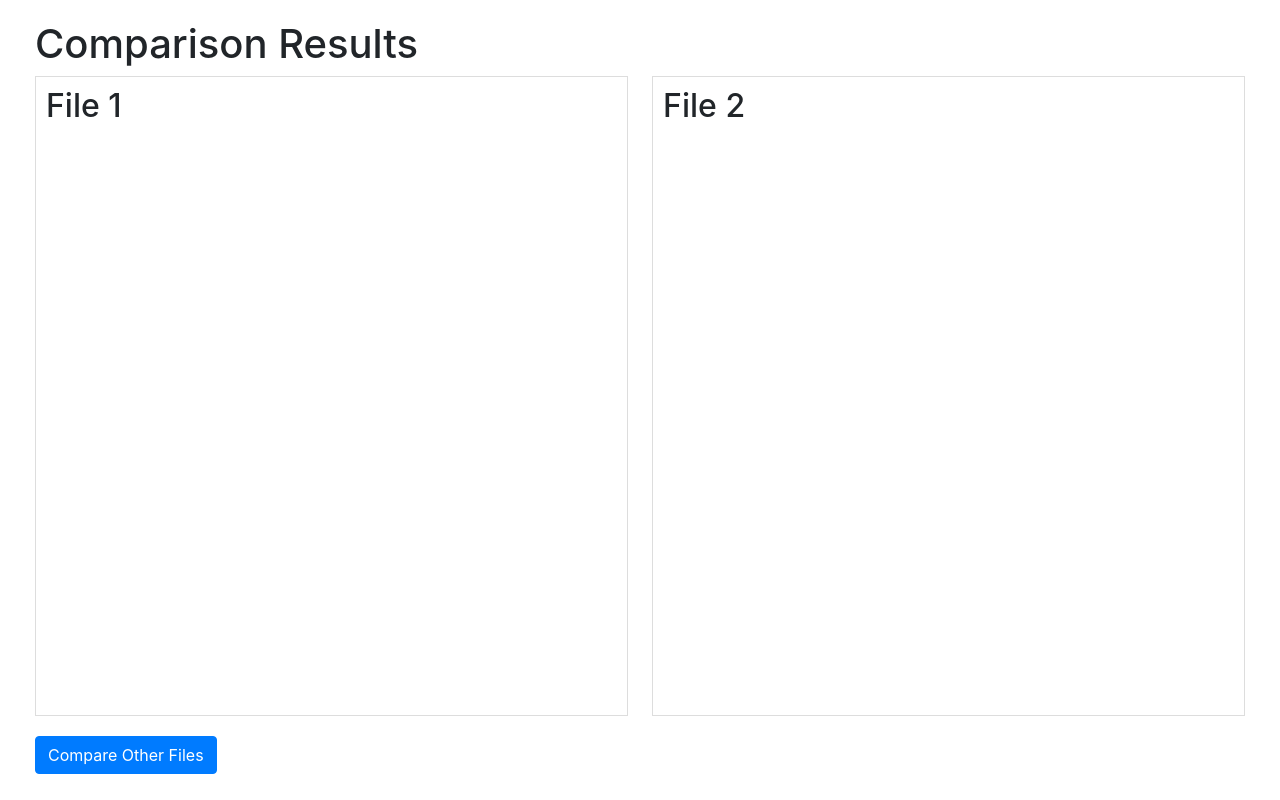
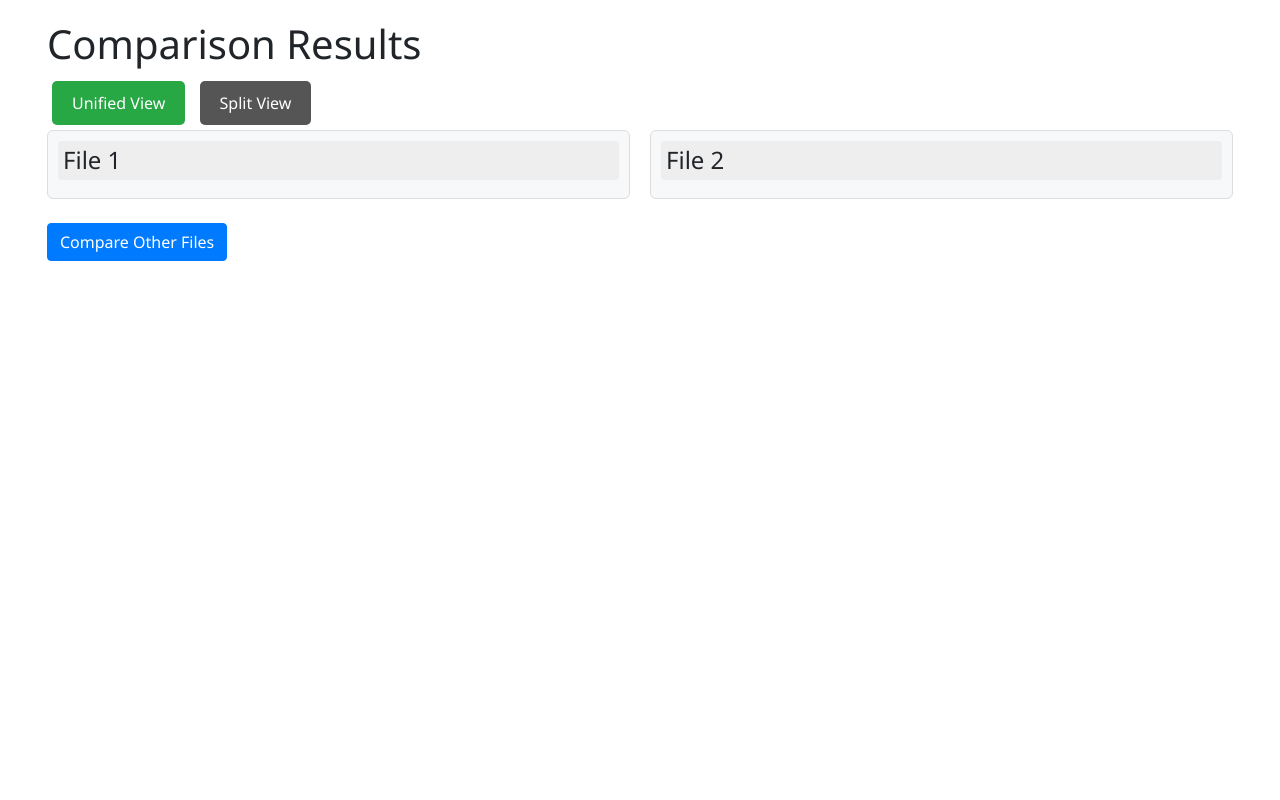
Before and after one commit to vib795/file-comparison, a Flask app: template templates/results.html in a window 1280 px wide. Run offline with Flask 3, Linux system fonts and the light colour scheme; the template is opened without the code that fills it, so the values that code supplies are empty; some libraries are stand-ins or nearby versions.

Commit message:
New format for file view.

```diff
--- a/app.py
+++ b/app.py
@@ -59,24 +59,29 @@ def index():
         file1_lines = file1_content.splitlines()
         file2_lines = file2_content.splitlines()
 
-        # Generate a diff
-        diff = difflib.ndiff(file1_lines, file2_lines)
+        # Generate unified diff
+        unified_diff = list(difflib.unified_diff(file1_lines, file2_lines, fromfile='file1', tofile='file2', lineterm=''))
+        # Generate split diff
+        diff = list(difflib.ndiff(file1_lines, file2_lines))
 
-        # Process diff for side-by-side comparison
-        diff_left, diff_right = [], []
+        # Process unified diff
+        unified_diff_processed = [(line, 'none') if line.startswith(' ') else (line, 'add') if line.startswith('+') else (line, 'del') for line in unified_diff]
+
+        # Process split diff for side-by-side comparison
+        split_diff_left, split_diff_right = [], []
         for line in diff:
             if line.startswith('-'):
-                diff_left.append((line[2:], 'del'))
-                diff_right.append(('', 'none'))
+                split_diff_left.append((line[2:], 'del'))
+                split_diff_right.append(('', 'none'))
             elif line.startswith('+'):
-                diff_left.append(('', 'none'))
-                diff_right.append((line[2:], 'add'))
+                split_diff_left.append(('', 'none'))
+                split_diff_right.append((line[2:], 'add'))
             elif line.startswith(' '):
-                diff_left.append((line[2:], 'none'))
-                diff_right.append((line[2:], 'none'))
+                split_diff_left.append((line[2:], 'none'))
+                split_diff_right.append((line[2:], 'none'))
 
         # Render the comparison results
-        return render_template('results.html', diff_left=diff_left, diff_right=diff_right)
+        return render_template('results.html', unified_diff=unified_diff_processed, split_diff_left=split_diff_left, split_diff_right=split_diff_right, view_mode="split")
 
     return render_template('index.html')
 
--- a/templates/results.html
+++ b/templates/results.html
@@ -2,68 +2,82 @@
 <html lang="en">
 <head>
     <meta charset="UTF-8">
-    <meta name="viewport" content="width=device-width, initial-scale=1.0">
     <title>Comparison Results</title>
     <link href="https://stackpath.bootstrapcdn.com/bootstrap/4.5.2/css/bootstrap.min.css" rel="stylesheet">
     <style>
-        body {
-            padding: 20px;
-            margin: 0;
-            overflow-x: hidden;
-        }
-        .diff-container {
-            display: flex;
-            justify-content: space-between;
-            margin-bottom: 20px;
-        }
-        .diff {
-            width: 49%;
-            border: 1px solid #ddd;
-            overflow-x: auto;
-            padding: 10px;
-            height: 80vh;
-            overflow-y: auto;
-        }
-        .line {
-            white-space: pre-wrap;
-            font-family: monospace;
-        }
-        .add { background-color: #e6ffed; }
-        .del { background-color: #ffeef0; }
+        body { font-family: 'Segoe UI', Tahoma, Geneva, Verdana, sans-serif; }
+        .container { max-width: 100%; width: 95%; margin-top: 20px; }
+        .diff-container { display: grid; grid-template-columns: 1fr 1fr; gap: 20px; align-items: start; }
+        .diff-full-screen { width: 100%;border: 1px solid #ddd; margin-top: 20px; overflow-x: auto; background-color: #f6f8fa; border-radius: 6px; }
+        .diff { border: 1px solid #ddd; padding: 10px; border-radius: 6px; background-color: #f6f8fa; overflow: auto; }
+        .line { padding: 0.5em 10px; font-family: monospace; font-size: 0.9em; border-left: 4px solid transparent; display: block; }
+        .file-header { background-color: #f6f8fa; font-weight: bold; }
+        .diff-header { background-color: #f6f8fa; color: #586069; }
+        .add { background-color: #e6ffed; border-left-color: #34d058; }
+        .del { background-color: #ffeef0; border-left-color: #d73a49; }
+        .none { background-color: #ffffff; }
+        .hidden { display: none; }
+        .switch-button { margin: 5px; padding: 10px 20px; border: none; border-radius: 5px; cursor: pointer; background-color: #007bff; color: white; }
+        #switchToUnified { background-color: #28a745; }
+        #switchToSplit { background-color: #555; } /* Different color for contrast */
+        h4 { background-color: #eee; padding: 5px; border-radius: 4px; }
     </style>
 </head>
 <body>
-<div class="container-fluid">
+<div class="container">
     <h1>Comparison Results</h1>
-    <div class="diff-container">
-        <div class="diff" id="diff1">
-            <h2>File 1</h2>
-            {% for line, class in diff_left %}
+    <div>
+        <button id="switchToUnified" class="switch-button">Unified View</button>
+        <button id="switchToSplit" class="switch-button">Split View</button>
+    </div>
+
+    <!-- Unified View -->
+    <div id="unifiedView" class="diff-container hidden">
+        <div class="diff-full-screen">
+            {% for line, class in unified_diff %}
+                {% if line.startswith('---') or line.startswith('+++') %}
+                    <div class="line file-header">{{ line }}</div>
+                {% elif line.startswith('@@') %}
+                    <div class="line diff-header">{{ line }}</div>
+                {% else %}
+                    <div class="line {{class}}">{{ line }}</div>
+                {% endif %}
+            {% endfor %}
+        </div>
+    </div>
+
+    <!-- Split View -->
+    <div id="splitView" class="diff-container">
+        <div class="diff">
+            <h4>File 1</h4>
+            {% for line, class in split_diff_left %}
                 <div class="line {{class}}">{{ line }}</div>
             {% endfor %}
         </div>
-        <div class="diff" id="diff2">
-            <h2>File 2</h2>
-            {% for line, class in diff_right %}
+        <div class="diff">
+            <h4>File 2</h4>
+            {% for line, class in split_diff_right %}
                 <div class="line {{class}}">{{ line }}</div>
             {% endfor %}
         </div>
     </div>
-    <a href="/" class="btn btn-primary">Compare Other Files</a>
+
+    <a href="/" class="btn btn-primary mt-4">Compare Other Files</a>
+</br>
+</br>
+</br>
 </div>
+
 <script>
-    let scrollSync = function(source, target) {
-        source.addEventListener('scroll', () => {
-            target.scrollTop = source.scrollTop;
-        });
-    };
+    document.getElementById('switchToUnified').addEventListener('click', function() {
+        document.getElementById('unifiedView').classList.remove('hidden');
+        document.getElementById('splitView').classList.add('hidden');
+    });
 
-    let diff1 = document.getElementById('diff1');
-    let diff2 = document.getElementById('diff2');
-
-    scrollSync(diff1, diff2);
-    scrollSync(diff2, diff1);
+    document.getElementById('switchToSplit').addEventListener('click', function() {
+        document.getElementById('unifiedView').classList.add('hidden');
+        document.getElementById('splitView').classList.remove('hidden');
+    });
 </script>
-<script src="https://stackpath.bootstrapcdn.com/bootstrap/4.5.2/js/bootstrap.bundle.min.js"></script>
 </body>
 </html>
```
Also changed, not shown: templates/index.html (+0 -10 lines).
